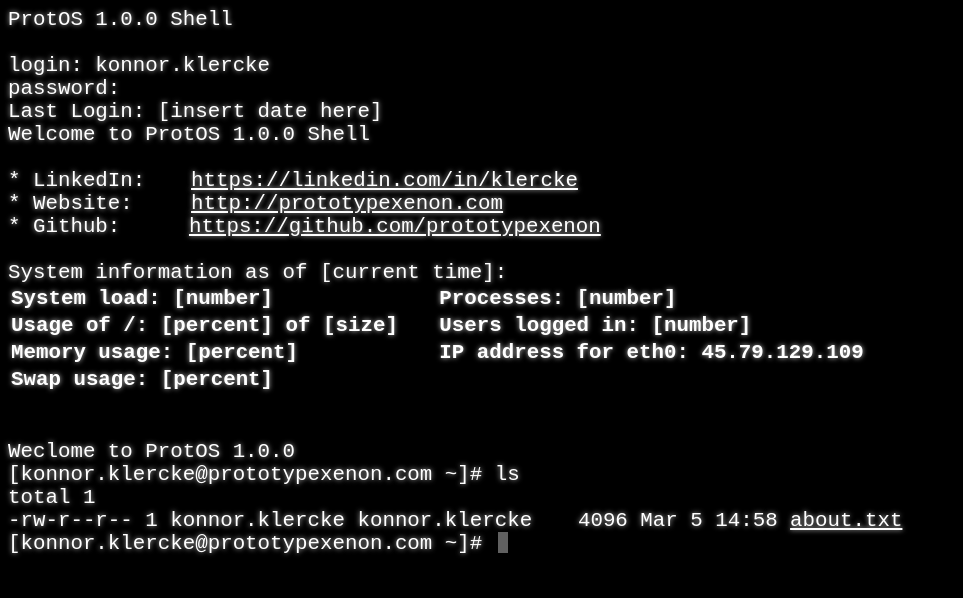
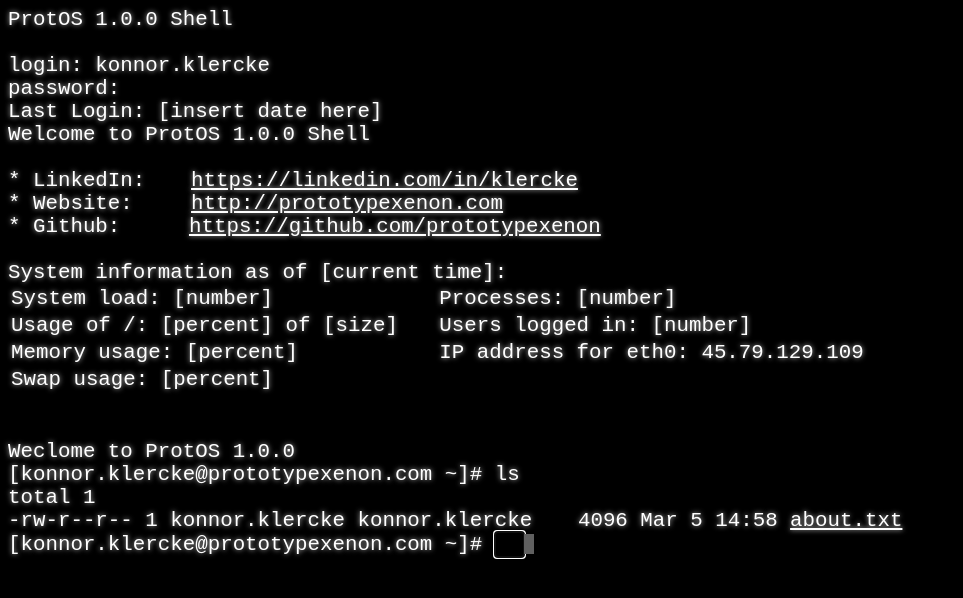
Before and after one commit to klercke/z3r0d4y.dev, a plain HTML site: page index.html in a window 1280 px wide. Shown: the whole page, without its empty margins (0-963 px from the left). Drawn offline with Linux system fonts and the light colour scheme.

Commit message:
add command-line functionality

```diff
--- a/index.html
+++ b/index.html
@@ -39,8 +39,5 @@
     </table>
     <br>
     <br> Weclome to ProtOS 1.0.0
-    <br> [konnor.klercke@prototypexenon.com ~]# ls
-    <br> total 1
-    <br> -rw-r--r-- 1 konnor.klercke konnor.klercke &emsp; 4096 Mar 5 14:58 <button type="button" value="about.txt" onclick="addAboutContent();">about.txt</button>
-    <div class="blink">[konnor.klercke@prototypexenon.com ~]# </div>
+
 </body>
--- a/scripts.js
+++ b/scripts.js
@@ -1,10 +1,5 @@
-function addAboutContent() {
-    var blink = document.getElementsByClassName('blink');
-    for (var i = 0; i < blink.length; i++) {
-        blink[i].remove();
-    }
-
-
+function printAbout() {
+    removePrompt();
 
     document.body.innerHTML = document.body.innerHTML + `
         <br> [konnor.klercke@prototypexenon.com ~]# cat about.txt
@@ -14,5 +9,71 @@ function addAboutContent() {
         <br> About: {
         <br> &emsp;&emsp;&emsp;&emsp; My name is Konnor and I like placeholder text. I'll fill this in later.
         <br> &emsp;&emsp;&emsp;&emsp; }
-        <div class="blink">[konnor.klercke@prototypexenon.com ~]# </div>`;
+    `;
+
+    addPrompt();
 }
+
+function ls() {
+    removePrompt();
+
+    document.body.innerHTML = document.body.innerHTML + `
+        <br> [konnor.klercke@prototypexenon.com ~]# ls
+        <br> total 1
+        <br> -rw-r--r-- 1 konnor.klercke konnor.klercke &emsp; 4096 Mar 5 14:58 <button type="button" value="about.txt" onclick="printAbout();">about.txt</button>
+    `;
+
+    addPrompt();
+}
+
+
+function unknownCommand(command) {
+    removePrompt();
+
+    document.body.innerHTML = document.body.innerHTML + `
+    <br> [konnor.klercke@prototypexenon.com ~]# ` + command + `
+    <br> bash: ` + command + `: command not found
+    `;
+    addPrompt();
+}
+
+
+window.onload = function init() {
+    addPrompt();
+    ls();
+}
+
+function removePrompt() {
+    var blink = document.getElementsByClassName('blink');
+    for (var i = 0; i < blink.length; i++) {
+        blink[i].remove();
+    }
+}
+
+function addPrompt() {
+    document.body.innerHTML = document.body.innerHTML + `
+        <div class="blink">[konnor.klercke@prototypexenon.com ~]# <form> <input autocomplete="off" size="1" type="text" id="command"/> <input type="submit" style="display: none;" onclick="interpretCommand()" /> </form> </div>
+    `;
+
+    var input = document.getElementsByTagName('input')[0];
+
+    input.addEventListener("keydown", function(){
+        this.size = this.value.length + 1;
+    });
+
+    input.select();
+}
+
+function interpretCommand() {
+    var command = document.getElementById('command').value;
+    console.log(command);
+
+    switch (command){
+        case 'ls':
+            ls();
+            break;
+        default:
+            unknownCommand(command);
+            break;
+    }
+}
--- a/styles.css
+++ b/styles.css
@@ -1,22 +1,38 @@
 body {
     background: black;
-    height: 100vh;
     color: white;
-    font: 1.3rem Inconsolata, monospace;
+    font: 1.3em Inconsolata, monospace;
     text-shadow: 0 0 5px #C8C8C8;
 }
-
-html{
-    min-height: 100%;
-    overflow: hidden;
-  }
 
 table {
     text-align: left;
 }
 
-th{
+th {
     width: 50%;
+    font: inherit;
+}
+
+
+form {
+    display: inline;
+    margin-right: 0;
+    min-width: 1px;
+}
+
+input {
+    background: none;
+    border: none;
+    color: inherit;
+    font: inherit;
+    text-shadow: inherit;
+    margin-right: 0;
+    caret-color: transparent;
+}
+
+.blink {
+    margin-left: 0;
 }
 
 .blink::after {
@@ -24,7 +40,8 @@ th{
     position: absolute;
     background-color: #606060;
     vertical-align: top;
-    margin-left: 1rem;
+    margin-left: 0;
+    margin-top: .1rem;
     width: 10px;
     height: 1.3rem;
     -webkit-animation: blink 1s step-end infinite;
@@ -32,15 +49,15 @@ th{
 }
 
 button {
-    background: none!important;
+    background: none !important;
     border: none;
-    padding: 0!important;
+    padding: 0 !important;
     color: white;
-    font: 1.3rem Inconsolata, monospace;
+    font: inherit;
     text-shadow: 0 0 5px #C8C8C8;
     text-decoration: underline;
     cursor: pointer;
-  }
+}
 
 a {
     color: white;
@@ -50,7 +67,7 @@ a {
     background-color: white;
     color: black;
     text-shadow: none;
-  }
+}
 
 @-webkit-keyframes blink {
     0% {
```
